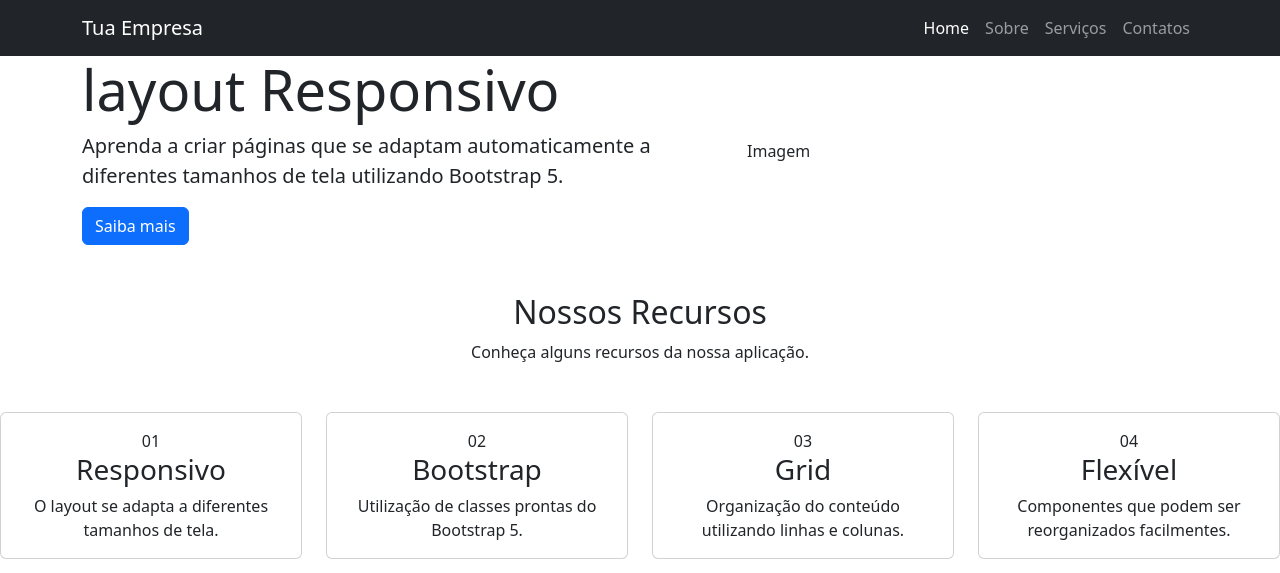
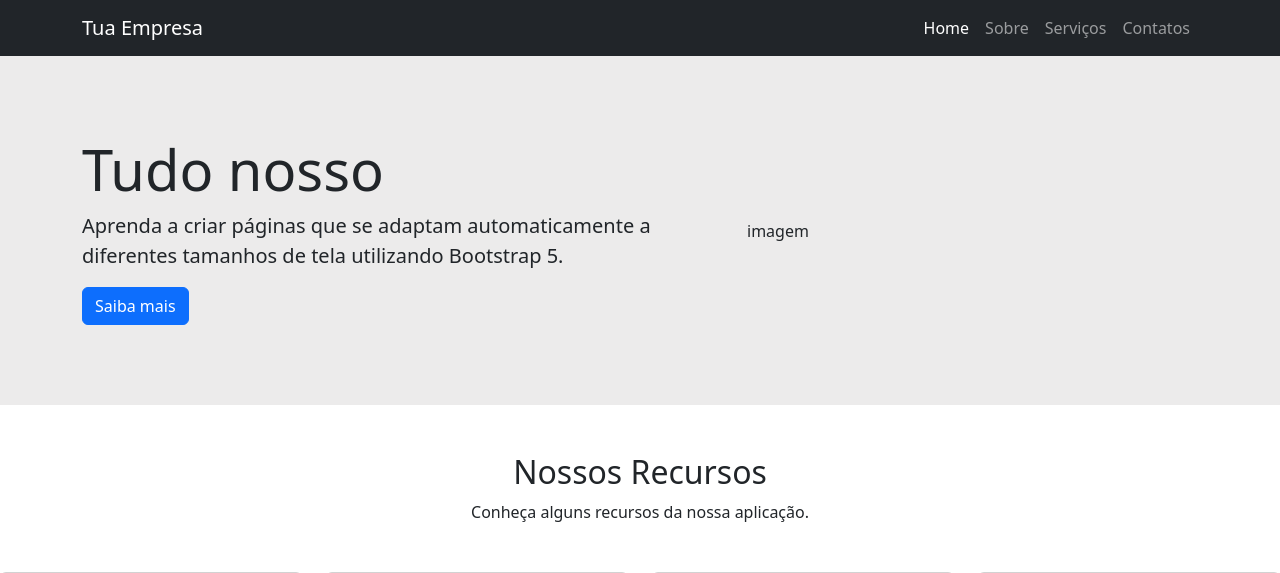
Before and after one commit to kauanyxel/django, a Django app: page / in a window 1280 px wide. Shown: the top 573 px of the page. Run offline with Django 5.2, Linux system fonts and the light colour scheme.

Commit message:
commit pika das galáxias

```diff
--- a/page_static/templates/contatos.html
+++ b/page_static/templates/contatos.html
@@ -1,3 +1,4 @@
+{% load static %}
 <!DOCTYPE html>
 <html lang="pt-br">
 <head>
@@ -51,3 +52,5 @@
     <p>Email: ababoi@gmail.com</p>
   </body>
 </html>
+
+<a href="{% url 'home' %}">Voltar para Home</a>
--- a/page_static/templates/index.html
+++ b/page_static/templates/index.html
@@ -1,3 +1,4 @@
+{% load static %}
 <!DOCTYPE html>
 <html lang="pt-br">
 <head>
@@ -5,7 +6,7 @@
     <meta name="viewport" content="width=device-width, initial-scale=1.0">
     <title>Nosso site BB - Bootstrap</title>
     <link href="https://cdn.jsdelivr.net/npm/bootstrap@5.3.8/dist/css/bootstrap.min.css" rel="stylesheet" >
-    <link rel="stylesheet" href="css/style.css">
+    <link rel="stylesheet" href="{% static 'css/style.css' %}">
 </head>
 <body>
     <!--NavBar-->
@@ -53,7 +54,7 @@
                 <!--conteudo-->
                 <div class="col-12 col-md-7">
                     <h1 class="display-4">
-                        layout Responsivo
+                        Tudo nosso
                     </h1>
                     <p class="lead">
                         Aprenda a criar páginas que se adaptam
@@ -65,7 +66,7 @@
                 <!--imagem-->
                 <div class="col-12 col-md-5">
                     <div class="imagem-placeholder">
-                        Imagem
+                        imagem
                     </div>
                 </div>
             </div>
--- a/page_static/templates/servicos.html
+++ b/page_static/templates/servicos.html
@@ -1,3 +1,4 @@
+{% load static %}
 <!DOCTYPE html>
 <html lang="pt-br">
 <head>
--- /dev/null
+++ b/page_static/templates/static/css/style.css
@@ -0,0 +1,11 @@
+/** configurações gerais */
+body {
+    margin:0;
+    font-family: Arial, sans-serif, Helvetica,;
+}
+
+/*Hero*/
+.hero {
+    padding: 80px 0;
+    background-color: #ecebeb;
+}
```
Also changed, not shown: page_static/templates/sobre.html (+16 -1 lines), page_static/templates/css/style.css (deleted).
